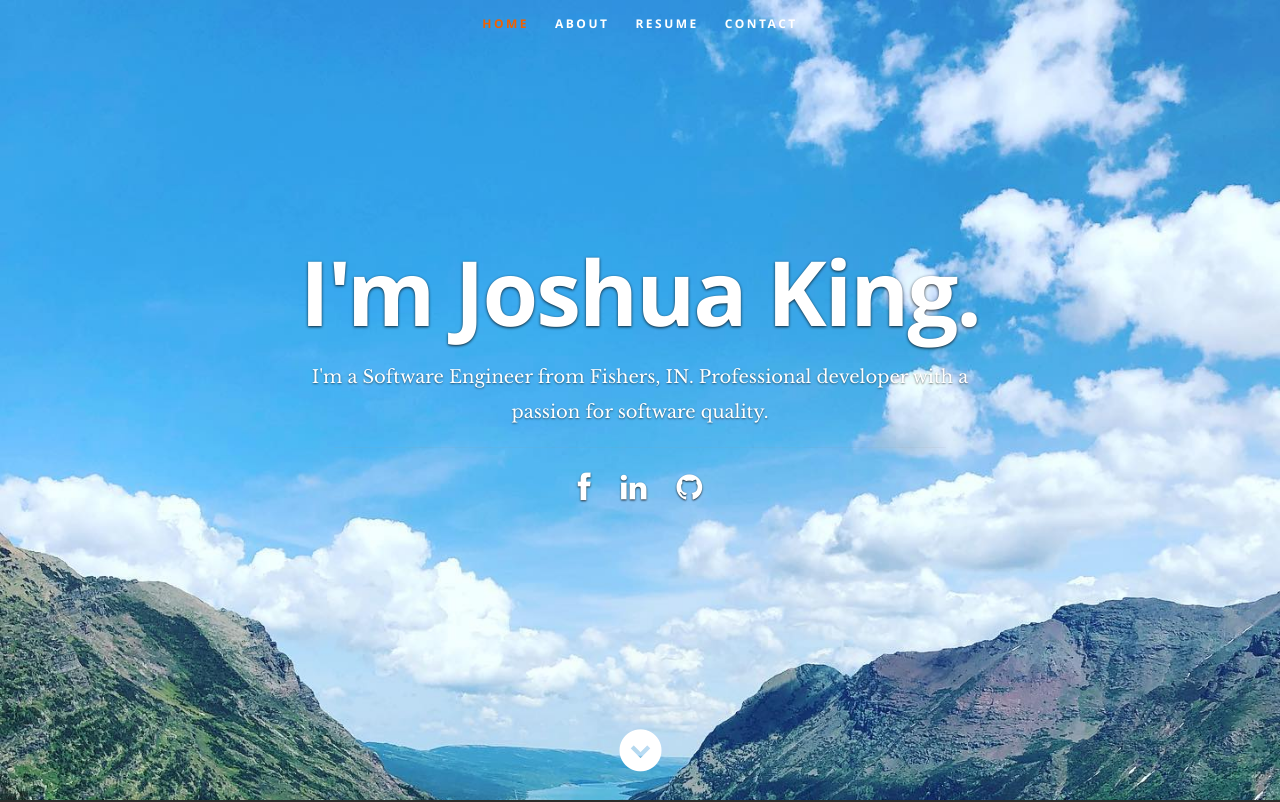
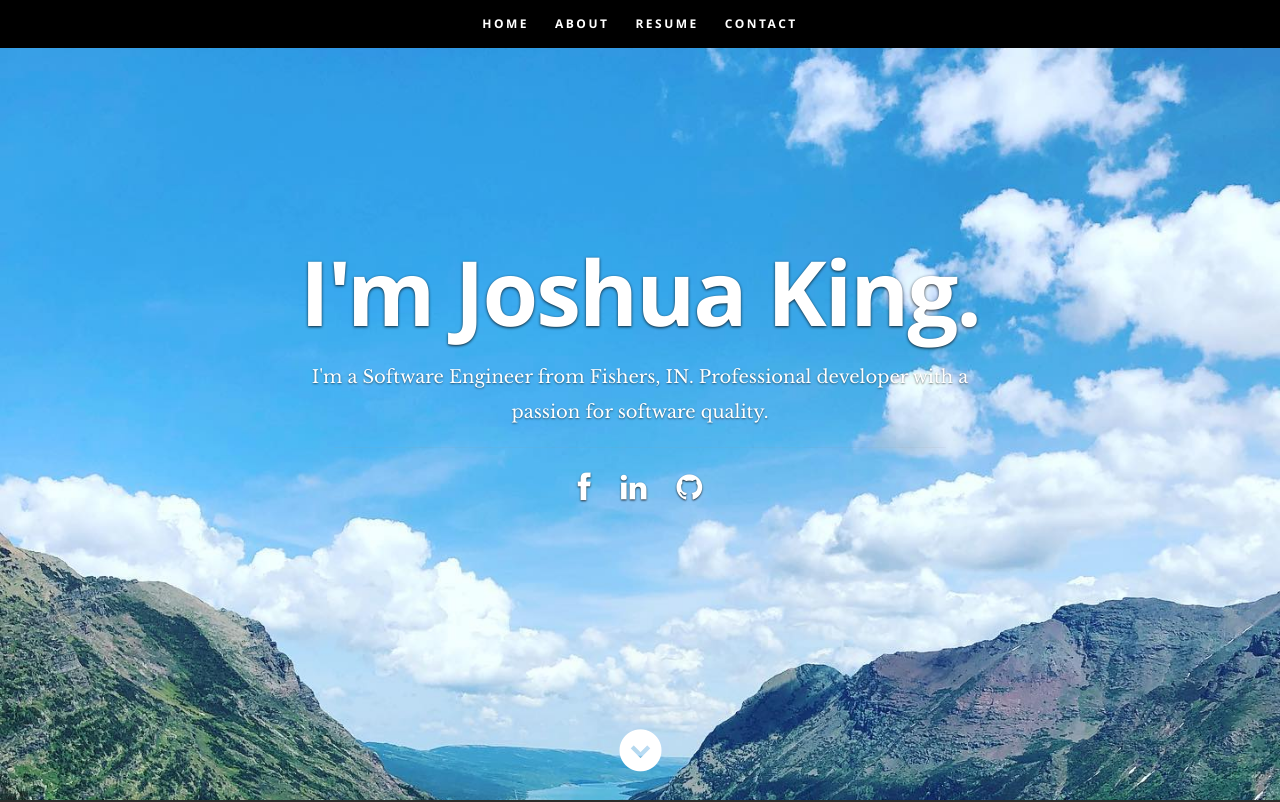
Before and after one commit to jsking216/jarf.me, a Next.js app: page / in a window 1280 px wide. Shown: the top 802 px of the page. Built offline with nearby package versions, Linux system fonts and the light colour scheme.

Commit message:
improve header nav contrast

```diff
--- a/components/Header.js
+++ b/components/Header.js
@@ -23,10 +23,10 @@ class Header extends Component {
 	      <a className="mobile-btn" href="#home" title="Hide navigation">Hide navigation</a>
 
          <ul id="nav" className="nav">
-            <li className="current"><a className="smoothscroll" href="#home">Home</a></li>
-            <li><a className="smoothscroll" href="#about">About</a></li>
-	         <li><a className="smoothscroll" href="#resume">Resume</a></li>
-            <li><a className="smoothscroll" href="#contact">Contact</a></li>
+            <li className="navlink"><a className="smoothscroll" href="#home">Home</a></li>
+            <li className="navlink"><a className="smoothscroll" href="#about">About</a></li>
+	         <li className="navlink"><a className="smoothscroll" href="#resume">Resume</a></li>
+            <li className="navlink"><a className="smoothscroll" href="#contact">Contact</a></li>
          </ul>
 
       </nav>
--- a/public/css/layout.css
+++ b/public/css/layout.css
@@ -123,7 +123,8 @@ header .scrolldown a:hover { color: #11ABB0; }
 	 margin: 0;
 	 padding: 0;
 	 border: none;
-	 outline: none;
+    outline: none;
+    background-color: black;
 }
 
 /* nav-wrap */
@@ -177,7 +178,7 @@ ul#nav li a {
 }
 
 ul#nav li a:active { background-color: transparent !important; }
-ul#nav li.current a { color: #F06000; }
+ul#nav li.navlink a.smoothscroll { color: #ffffff; }
 
 
 /* ------------------------------------------------------------------ */
```
